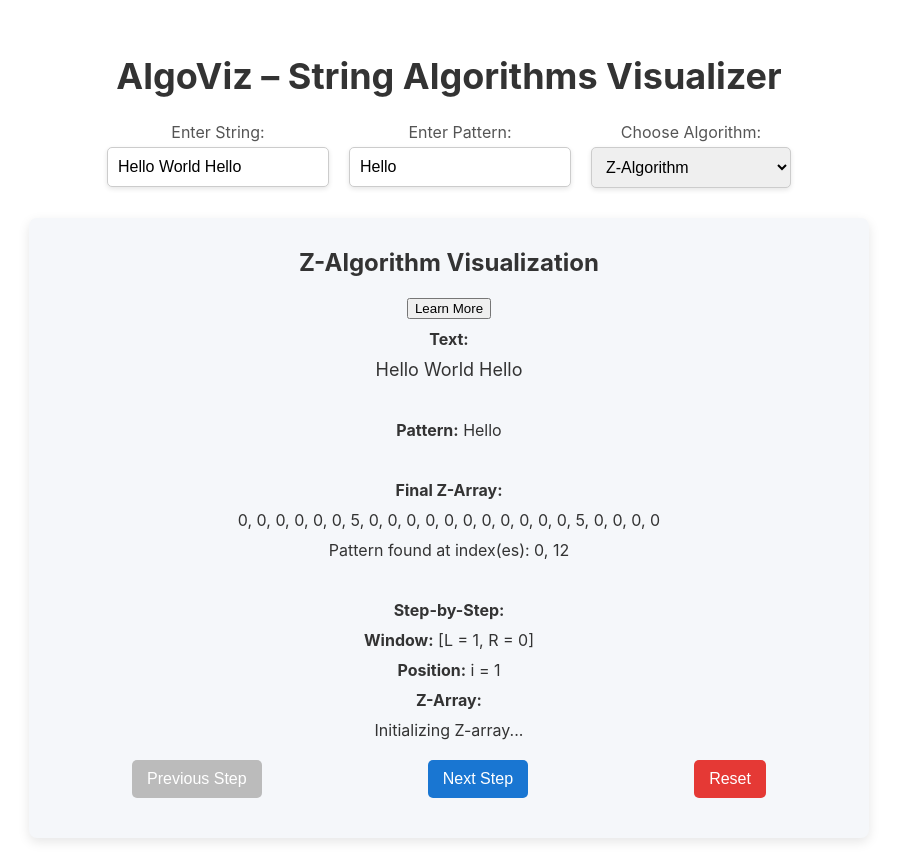
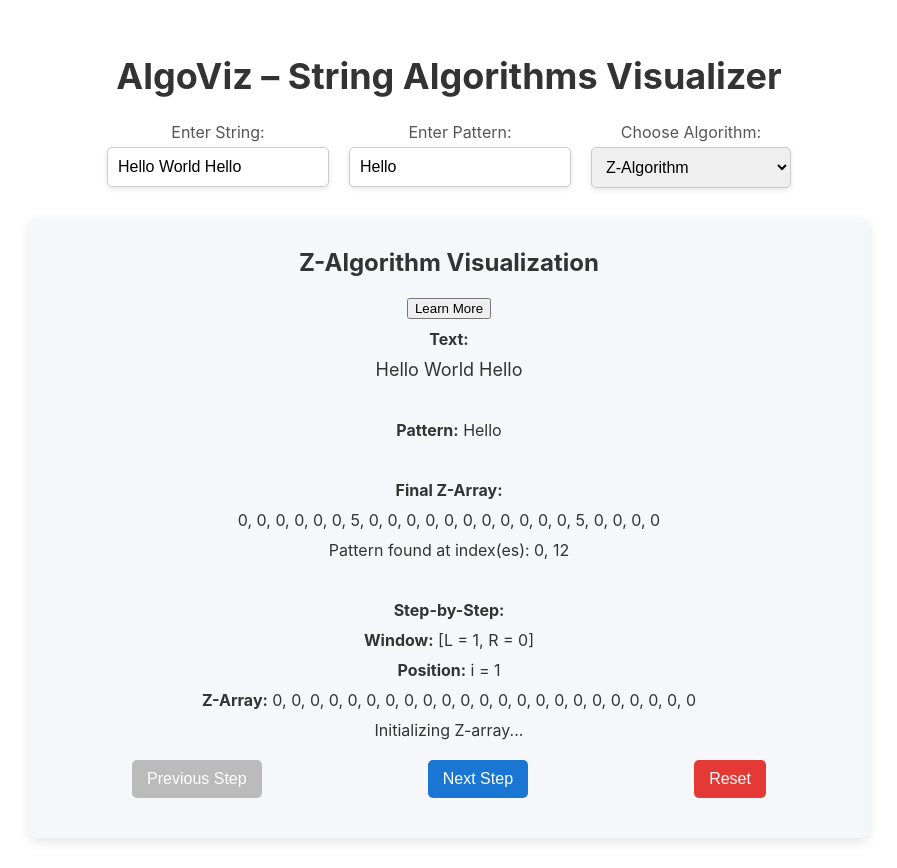
Before and after one commit to Shubhi0406/AlgoViz, a React (Create React App) app: page / in a window 1280 px wide. Shown: the whole page, without its empty margins (191-1088 px from the left). Built offline with nearby package versions, Linux system fonts and the light colour scheme.

Commit message:
Fixed issue with resetting dynamic z-array

```diff
--- a/src/components/Visualization.js
+++ b/src/components/Visualization.js
@@ -32,6 +32,8 @@ function Visualization({ algorithm, string, pattern }) {
       setStepDescription('Initializing Z-array...');
       setStepIndex(0);
       setIsLastStep(false);
+
+      setStepZArray(new Array(combinedString.length).fill(0));
     } else if (algorithm === 'boyer-moore' && string && pattern) {
       generatorRef.current = boyerMooreSteps(string, pattern);
       const firstStep = generatorRef.current.next().value;
@@ -45,6 +47,7 @@ function Visualization({ algorithm, string, pattern }) {
       setCurrentState(null);
       setStepHistory([]);
       setStepIndex(0);
+      setStepZArray([]);
     }
   }, [algorithm, string, pattern]);
 
```
